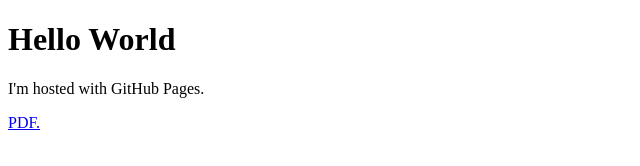
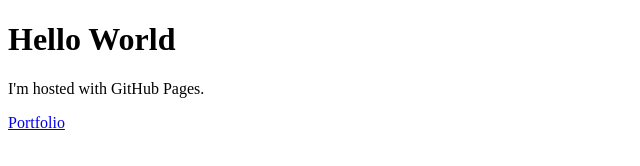
Before and after one commit to aaronlimwk/aaronlimwk.github.io, a plain HTML site: page index.html in a window 1280 px wide. Shown: the full height of the page, 0-640 px from the left. Drawn offline with Linux system fonts and the light colour scheme.

Commit message:
Update index.html

```diff
--- a/index.html
+++ b/index.html
@@ -3,6 +3,6 @@
 <body>
 <h1>Hello World</h1>
 <p>I'm hosted with GitHub Pages.</p>
-<a href="aaronlimwk.github.io/projects/portfolio.pdf" target="_blank">PDF.</a>
+<a href="https://github.com/aaronlimwk/aaronlimwk.github.io/blob/master/projects/portfolio.pdf" target="_blank">Portfolio</a>
 </body>
 </html>
```
